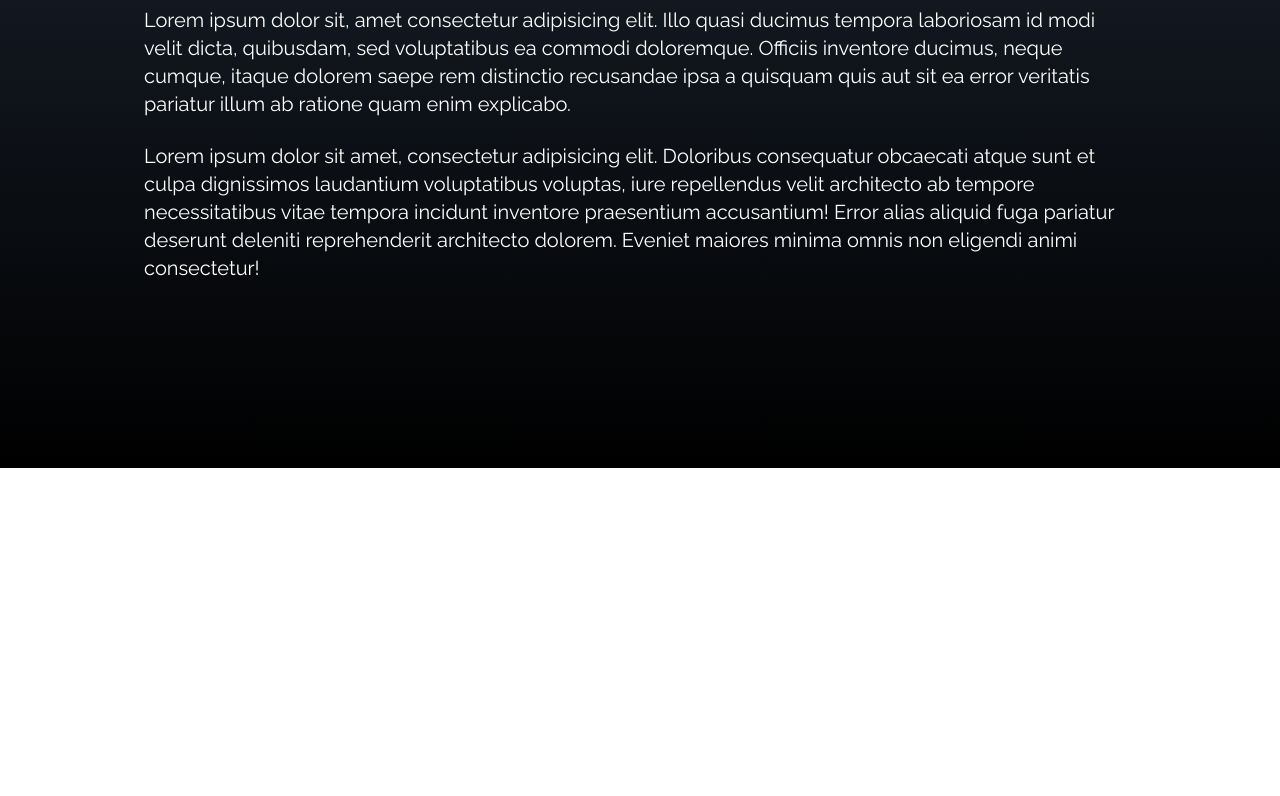
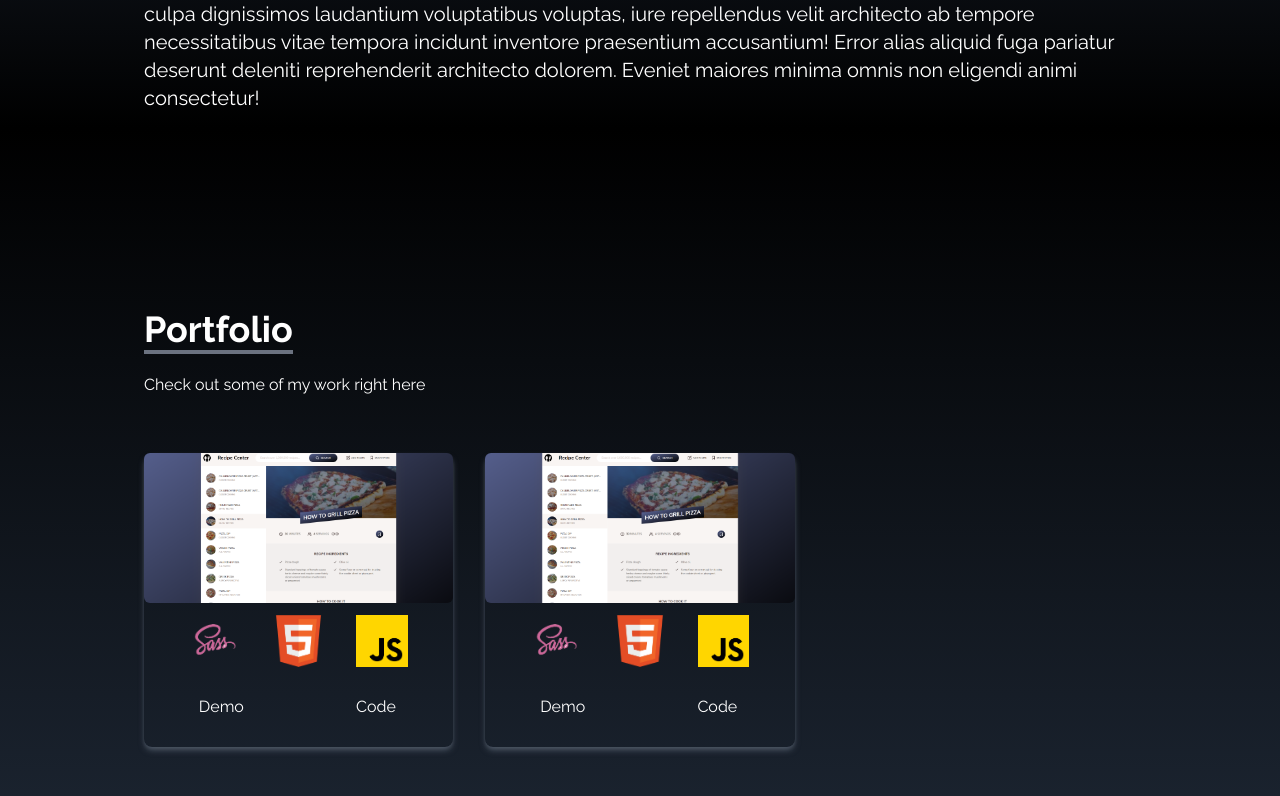
Before and after one commit to DawidDabrowskii/Website, a React (Create React App) app: page / in a window 1280 px wide. Shown: the part 1132-1928 px from the top of the page. Before the commit the page ends 1600 px from the top, so only its background shows below. Built offline with nearby package versions, Linux system fonts and the light colour scheme.

Commit message:
Updating 'portfolio' section
Updating sections about projects

```diff
--- a/src/App.js
+++ b/src/App.js
@@ -1,7 +1,8 @@
-import NavBar from "./components/NavBar";
-import Home from "./components/Home";
-import SocialLinks from "./components/SocialLinks";
-import About from "./components/About";
+import NavBar from './components/NavBar';
+import Home from './components/Home';
+import SocialLinks from './components/SocialLinks';
+import About from './components/About';
+import Portfolio from './components/Portfolio';
 
 function App() {
   return (
@@ -9,6 +10,7 @@
       <NavBar />
       <Home />
       <About />
+      <Portfolio />
       <SocialLinks />
     </div>
   );
--- a/src/components/About.js
+++ b/src/components/About.js
@@ -1,16 +1,16 @@
 const About = () => {
   return (
     <div
-      name="about"
-      className="w-full h-screen bg-gradient-to-b from-gray-800 to-black text-white"
+      name='about'
+      className='w-full h-3/4 bg-gradient-to-b from-gray-800 to-black text-white'
     >
-      <div className="max-w-screen-lg p-4 mx-auto flex flex-col justify-center w-full h-full">
-        <div className="pb-8">
-          <p className="text-4xl font-bold inline border-b-4 border-gray-500">
+      <div className='max-w-screen-lg p-4 mx-auto flex flex-col justify-center w-full h-full'>
+        <div className='pb-8'>
+          <p className='text-4xl font-bold inline border-b-4 border-gray-500'>
             About
           </p>
         </div>
-        <p className="text-xl mt-20">
+        <p className='text-xl mt-20'>
           Lorem ipsum dolor sit, amet consectetur adipisicing elit. Illo quasi
           ducimus tempora laboriosam id modi velit dicta, quibusdam, sed
           voluptatibus ea commodi doloremque. Officiis inventore ducimus, neque
@@ -20,7 +20,7 @@
         </p>
         <br />
 
-        <p className="text-xl">
+        <p className='text-xl'>
           Lorem ipsum dolor sit amet, consectetur adipisicing elit. Doloribus
           consequatur obcaecati atque sunt et culpa dignissimos laudantium
           voluptatibus voluptas, iure repellendus velit architecto ab tempore
--- a/src/components/Home.js
+++ b/src/components/Home.js
@@ -1,27 +1,27 @@
-import HeroImage from "../assets/heroImage.jpg";
-import { MdOutlineArrowRight } from "react-icons/md";
+import HeroImage from '../assets/heroImage.jpg';
+import { MdOutlineArrowRight } from 'react-icons/md';
 
 const Home = () => {
   return (
     <div
-      name="home"
-      className="h-screen w-full bg-gradient-to-b from-black via-black to-gray-800"
+      name='home'
+      className='h-screen w-full bg-gradient-to-b from-black via-black to-gray-800'
     >
-      <div className="max-w-screen-lg mx-auto flex flex-col items-center justify-center h-full px-4 md:flex-row md:gap-5">
-        <div className="flex flex-col justify-center h-full lg:ml-14 xl:ml-0">
-          <h2 className="text-3xl sm:text-4xl md:text-6xl lg:text-7xl font-bold text-white">
+      <div className='max-w-screen-lg mx-auto flex flex-col items-center justify-center h-full px-4 md:flex-row md:gap-5'>
+        <div className='flex flex-col justify-center h-full lg:ml-14 xl:ml-0 my-36'>
+          <h2 className='text-3xl sm:text-4xl md:text-6xl lg:text-7xl font-bold text-white'>
             I'm a Frontend Developer
           </h2>
-          <p className="text-gray-500 py-4 max-w-md">
+          <p className='text-gray-500 py-4 max-w-md'>
             Lorem ipsum dolor sit amet, consectetur adipisicing elit. Vero,
             atque officiis. Et sint facilis amet minus dolor id modi. Vel nam
             excepturi ducimus voluptatem exercitationem.
           </p>
-          <div>
-            <button className="group text-white w-fit px-6 py-3 my-2 flex items-center rounded-md bg-gradient-to-b from-violet-500 to-gray-800 cursor-pointer">
+          <div className='flex justify-center md:justify-start'>
+            <button className='group text-white w-fit px-6 py-3 my-2 flex items-center rounded-md bg-gradient-to-b from-violet-500 to-gray-800 cursor-pointer'>
               Portfolio
-              <span className="group-hover:rotate-90 duration-200">
-                <MdOutlineArrowRight size={25} className="ml-1" />
+              <span className='group-hover:rotate-90 duration-200'>
+                <MdOutlineArrowRight size={25} className='ml-1' />
               </span>
             </button>
           </div>
@@ -29,8 +29,8 @@
         <div>
           <img
             src={HeroImage}
-            alt="my profile"
-            className="rounded-2xl mx-auto w-3/5 md:w-4/5 object-cover "
+            alt='my profile'
+            className='rounded-2xl mx-auto w-3/5 md:w-4/5 object-cover mb-48 md:mb-0'
           />
         </div>
       </div>
--- /dev/null
+++ b/src/components/Portfolio.js
@@ -0,0 +1,65 @@
+import RecipeCenter from '../assets/portfolio/RecipeCenter.png';
+import CSS from '../assets/css.png';
+import SCSS from '../assets/scss.png';
+import JavaScript from '../assets/javascript.png';
+import HTML from '../assets/html.png';
+
+const Portfolio = () => {
+  const portfolios = [
+    {
+      id: 1,
+      src: RecipeCenter,
+    },
+    {
+      id: 2,
+      src: RecipeCenter,
+    },
+  ];
+
+  return (
+    <div
+      name='portfolio'
+      className='bg-gradient-to-b from-black to-gray-800 w-full text-white md:h-screen'
+    >
+      <div className='max-w-screen-lg p-4 mx-auto flex flex-col justify-center w-full h-full'>
+        <div className='pb-8'>
+          <p className='text-4xl font-bold inline border-b-4 border-gray-500'>
+            Portfolio
+          </p>
+          <p className='py-6'>Check out some of my work right here</p>
+        </div>
+
+        <div className='grid sm:grid-cols-2 md:grid-cols-3 gap-8 px-12 sm:px-0'>
+          {portfolios.map(({ id, src }) => (
+            <div key={id} className='shadow-md shadow-gray-600 rounded-lg'>
+              <img
+                src={src}
+                alt='RecipeCenter project'
+                className='rounded-md duration-200 hover:scale-105'
+              />
+              <div className='flex justify-center'>
+                <img src={SCSS} alt='css' className='w-2/12 mx-4 mt-3 ' />
+                <img src={HTML} alt='html' className='w-2/12 mx-4 mt-3' />
+                <img
+                  src={JavaScript}
+                  alt='javascript'
+                  className='w-2/12 mx-4 mt-3'
+                />
+              </div>
+              <div className='flex items-center justify-center'>
+                <button className='w-1/2 px-6 py-3 m-4 duration-200 hover:scale-105'>
+                  Demo
+                </button>
+                <button className='w-1/2 px-6 py-3 m-4 duration-200 hover:scale-105'>
+                  Code
+                </button>
+              </div>
+            </div>
+          ))}
+        </div>
+      </div>
+    </div>
+  );
+};
+
+export default Portfolio;
```
Also changed, not shown: src/assets/portfolio/RecipeCenter.png (added), src/assets/scss.png (added).
